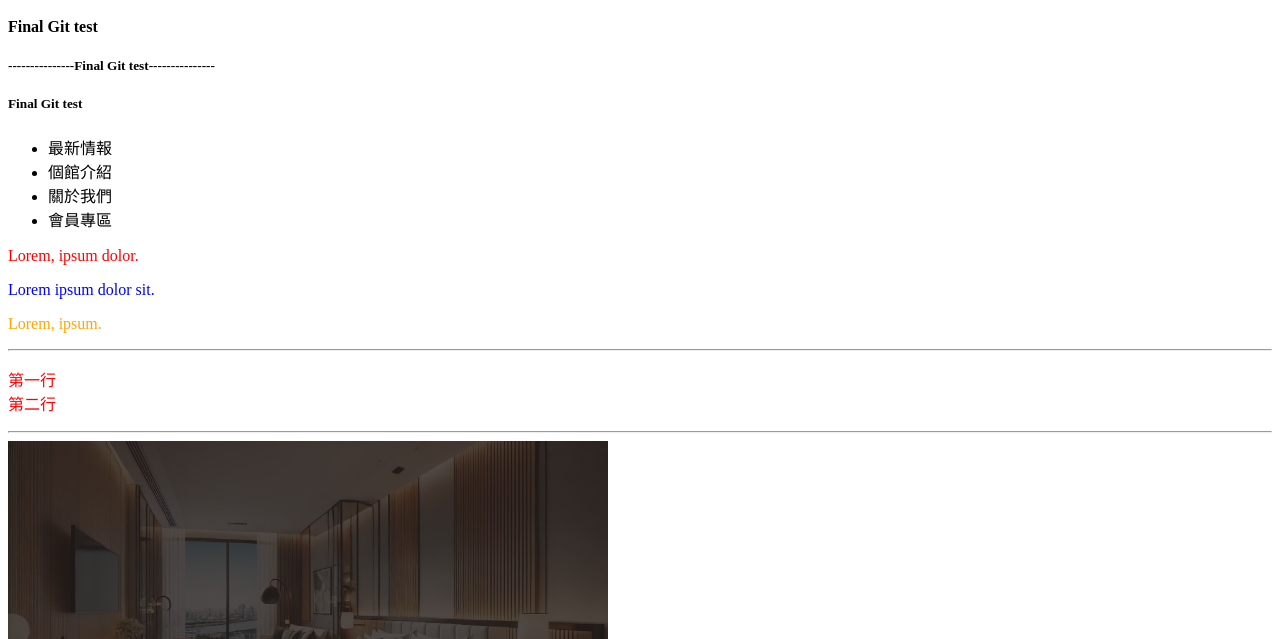
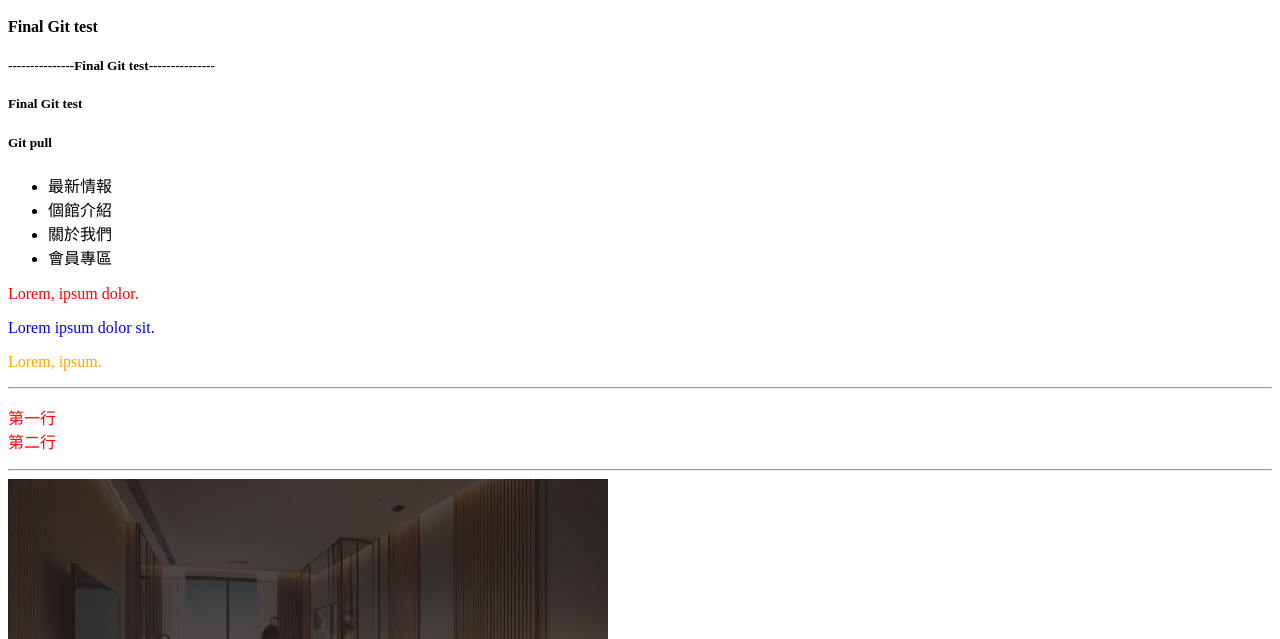
Before and after one commit to AppleCake0226/Hotel, a plain HTML site: page index.html in a window 1280 px wide. Shown: the part 161-800 px from the top of the page. Drawn offline with Linux system fonts and the light colour scheme.

Commit message:
Update index.html

```diff
--- a/index.html
+++ b/index.html
@@ -19,6 +19,8 @@
 
         <h5>---------------Final Git test---------------</h5>
         <h5>Final Git test</h5>
+
+        <h5>Git pull</h5>
 
 
         <nav>
```
